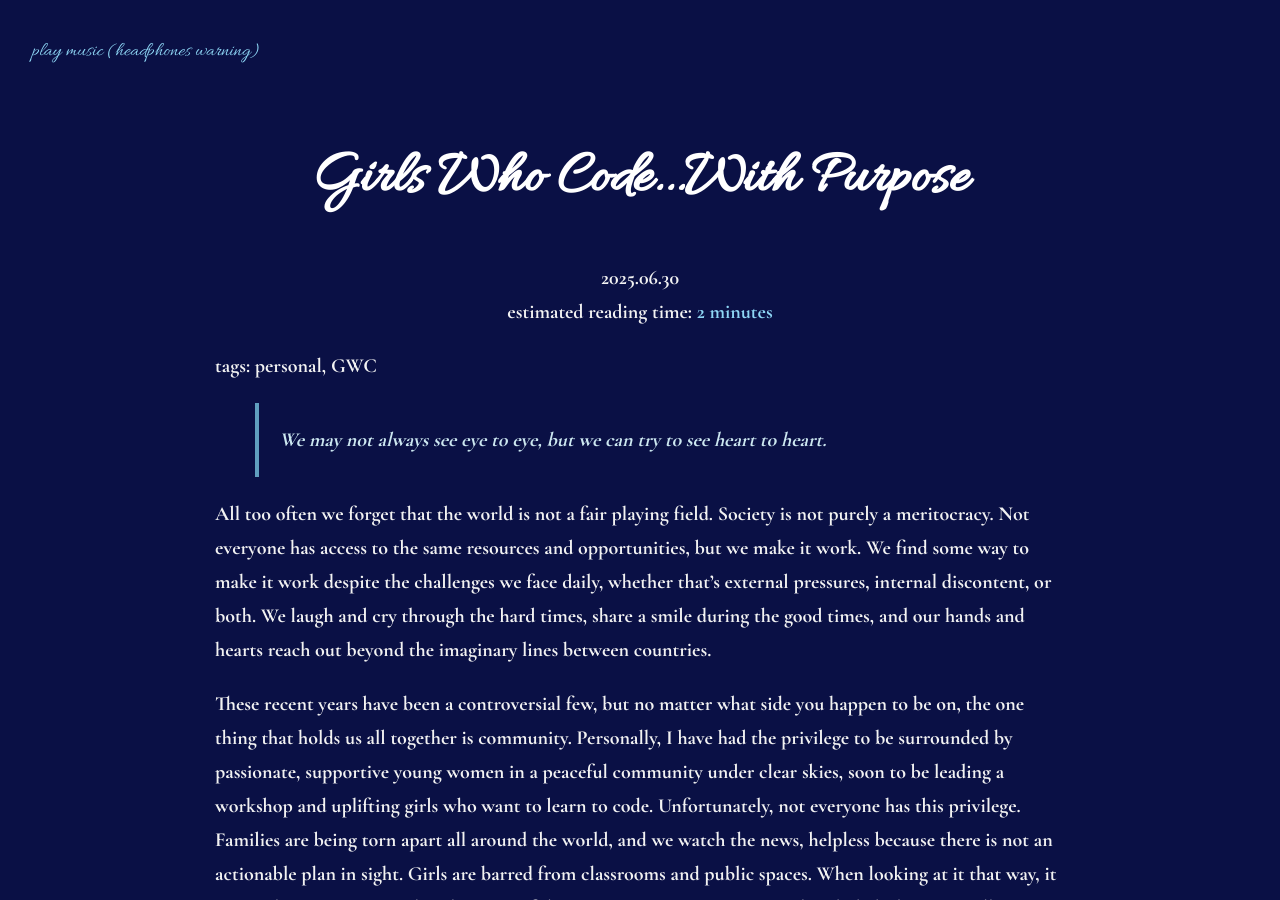
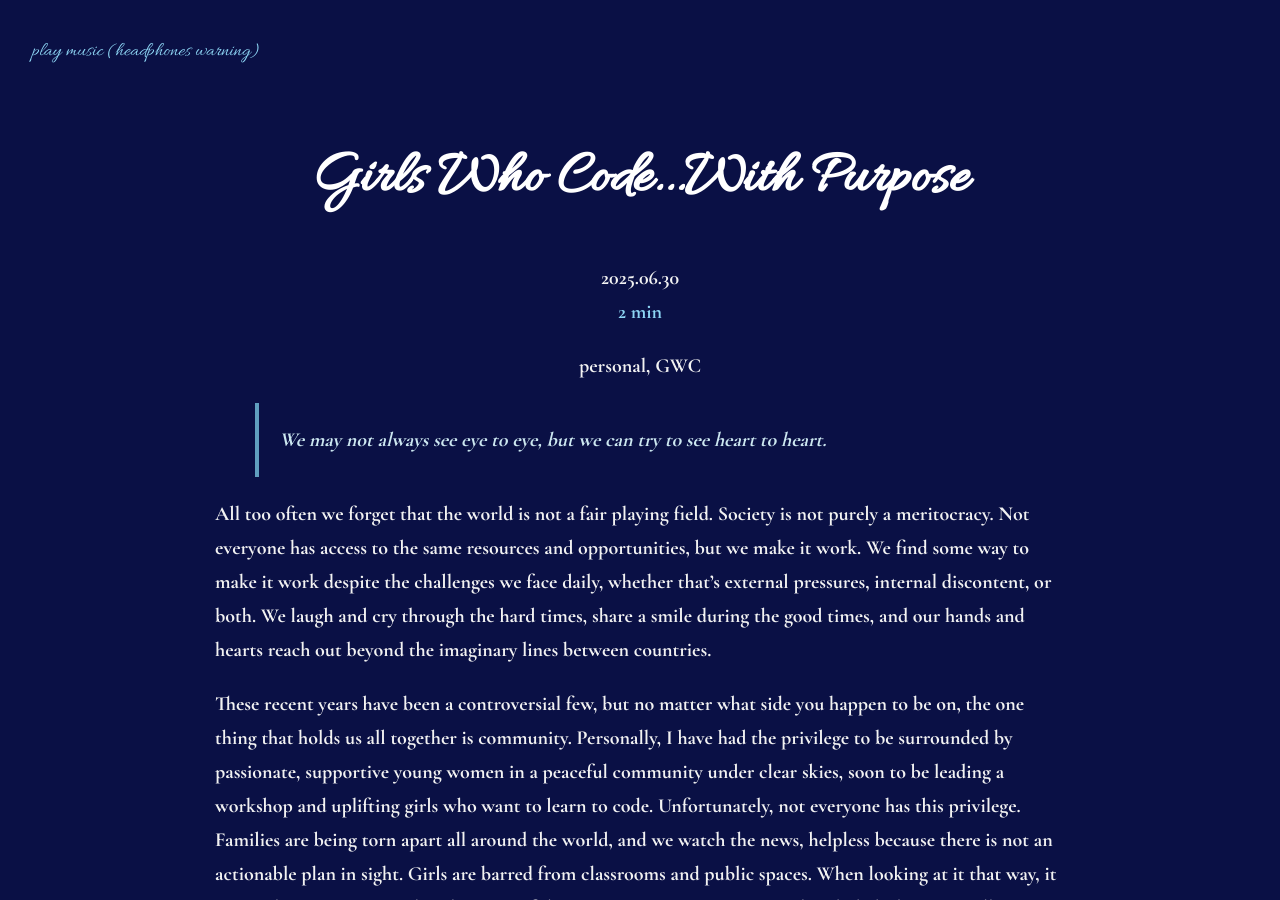
Before and after one commit to leucinemymind/leucinemymind.github.io, a Jekyll site: the page built from _posts/2025-06-30-gwc.md, in a window 1280 px wide and 900 px high. Built offline with Jekyll 4.4.1, drawn with Linux system fonts in a browser that asks for light colours; our own code applies the rules of GitHub Pages for plain Markdown files.

Commit message:
moved tags

```diff
--- a/_layouts/post.html
+++ b/_layouts/post.html
@@ -10,18 +10,17 @@
     <br/>
       {% assign words = content | number_of_words %}
       {% assign reading_time = words | divided_by:200 %}
-      estimated reading time: <span style="color:#8ed6f5">{{ reading_time | ceil }} minute{% if reading_time != 1 %}s{% endif %}</span>
-      </div>
-  </p>
-
-  {% if page.tags %}
+      <span style="color:#8ed6f5">{{ reading_time | ceil }} min</span>
+        {% if page.tags %}
     <p class="tags">
-      tags:
       {% for tag in page.tags %}
         <span style="color:#8ed6f5, text-align:center">{{ tag }}</span>{% unless forloop.last %}, {% endunless %}
       {% endfor %}
     </p>
     {% endif %}
+      </div>
+  </p>
+
 
   {{ content }}
 </article>
```
